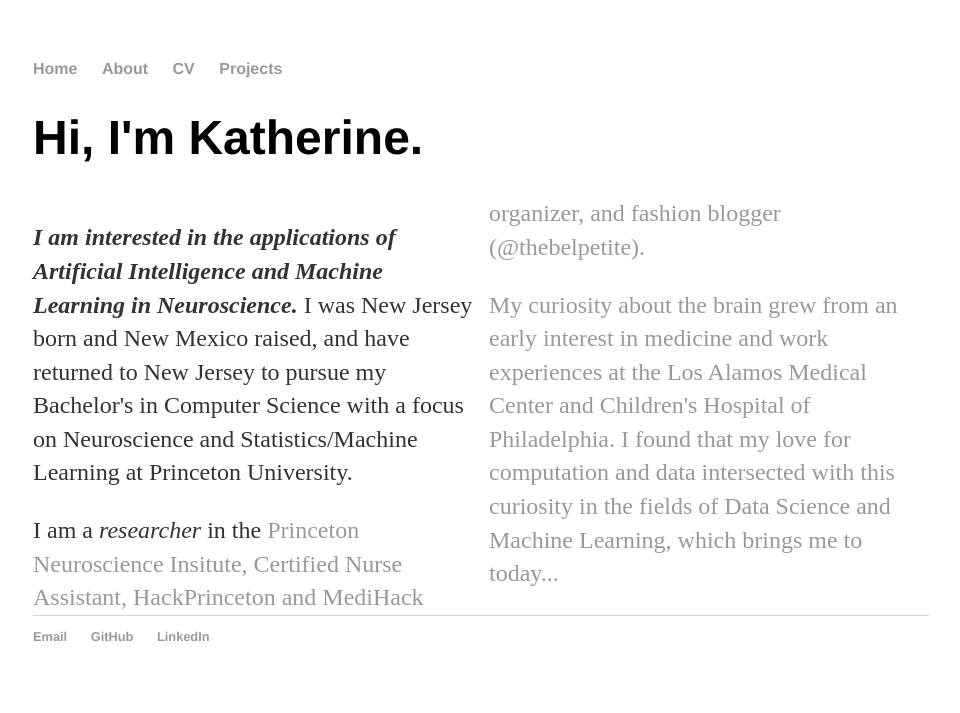
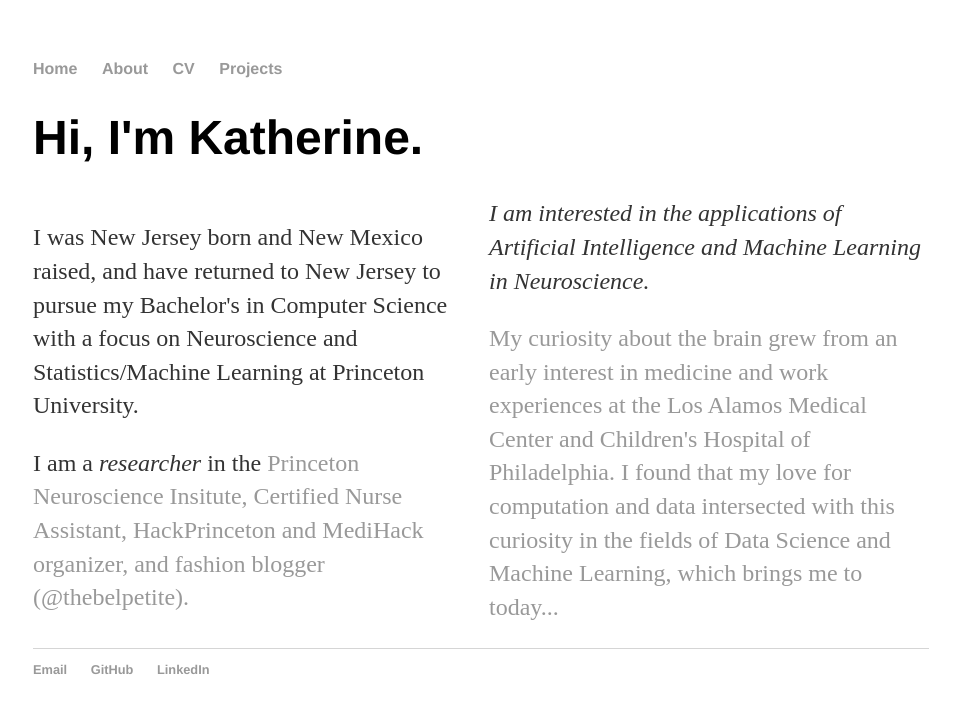
Before and after one commit to wangk5/wangk5.github.io, a Jekyll site: the page built from about.html, in a window 1280 px wide. Shown: the top 713 px of the page, without its empty margins (159-1119 px from the left). Built offline with Jekyll 4.4.1, drawn with Linux system fonts in a browser that asks for light colours.

Commit message:
Update about.html

```diff
--- a/about.html
+++ b/about.html
@@ -5,7 +5,7 @@ title: About
 <div class="blurb">
 	<h1>Hi, I'm Katherine.</h1>
 	<div id="col">
-		<p><b><em>I am interested in the applications of Artificial Intelligence and Machine Learning in Neuroscience.</em></b>
+		<p>
 			I was New Jersey born and New Mexico raised, and have returned to New Jersey to pursue
 			my Bachelor's in Computer Science with a focus on Neuroscience and Statistics/Machine
 			Learning at Princeton University.
@@ -14,6 +14,9 @@ title: About
 			I am a <em>researcher</em> in the <a href="http://pni.princeton.edu">Princeton Neuroscience Insitute<a>, Certified Nurse Assistant,
 			<a href="https://s18.hackprinceton.com">HackPrinceton<a> and <a href="https://princetonmedihack.io">MediHack<a> organizer,
 			and fashion blogger (<a href="https://belpetite.wordpress.com">@thebelpetite<a>).
+		</p>
+		<p>
+			<em>I am interested in the applications of Artificial Intelligence and Machine Learning in Neuroscience.</em>
 		</p>
 		<p>
 			My curiosity about the brain grew from an early interest in medicine
```
